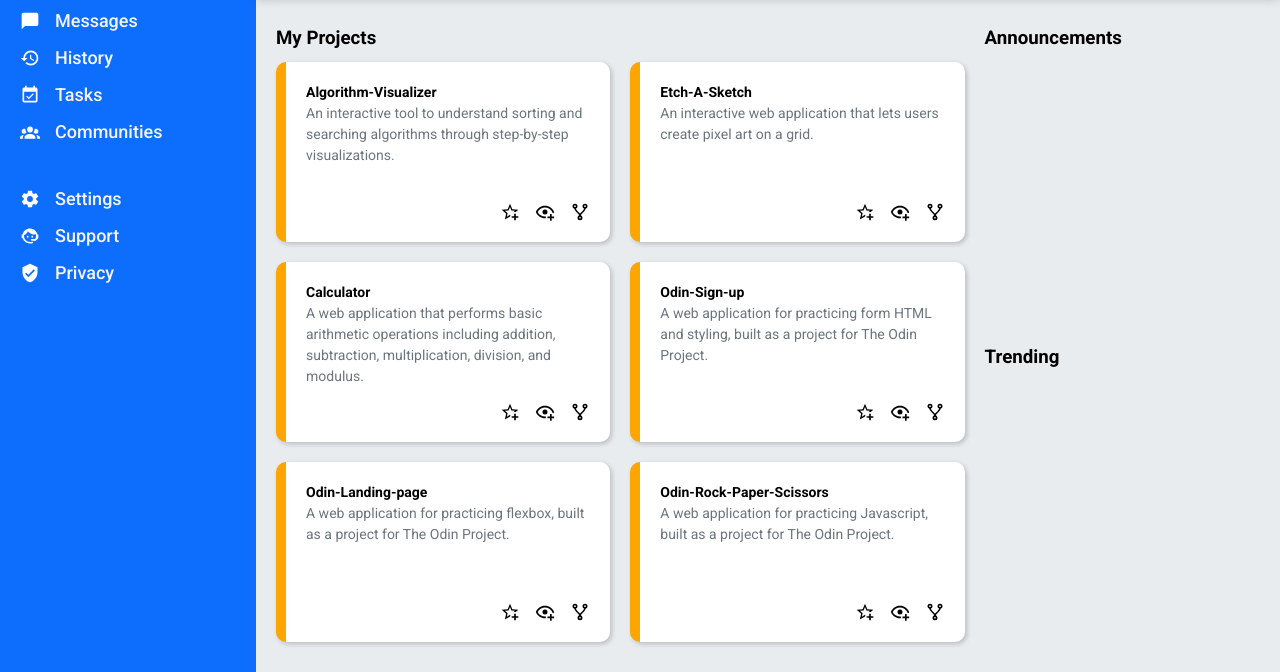
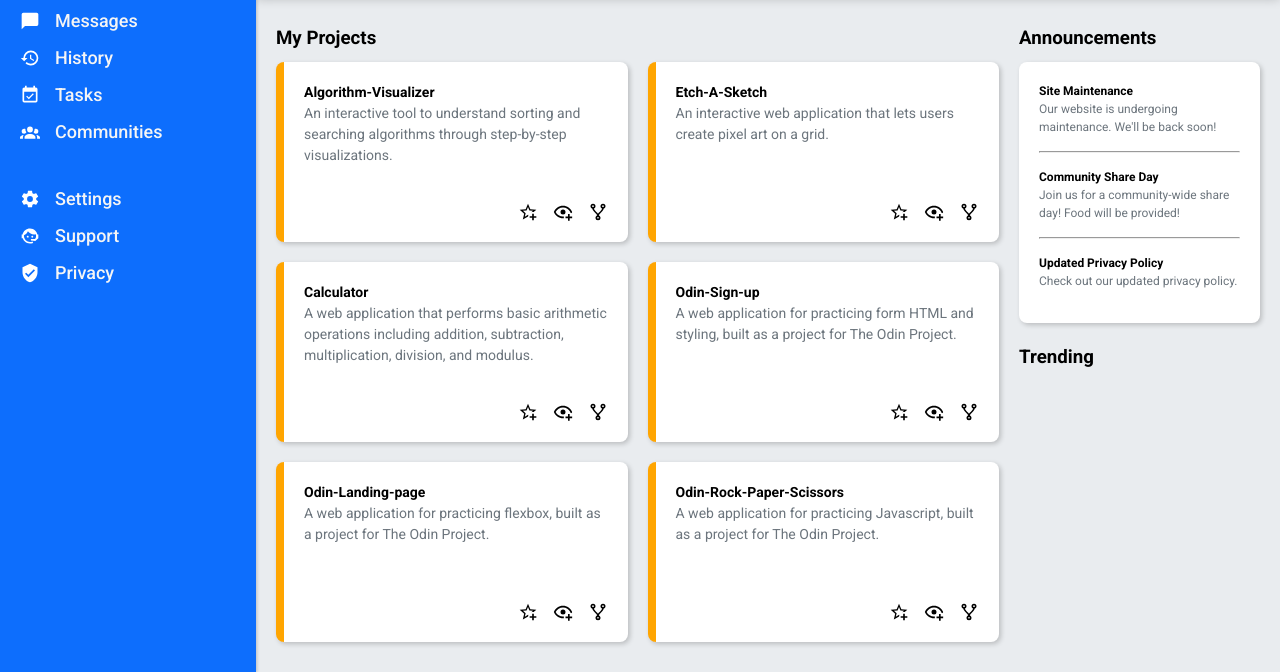
Before and after one commit to RohitBhojak/odin-dashboard, a plain HTML site: page index.html in a window 1280 px wide. Shown: the part 166-838 px from the top of the page. Drawn offline with Linux system fonts and the light colour scheme.

Commit message:
Complete announcements section

```diff
--- a/index.html
+++ b/index.html
@@ -176,6 +176,16 @@
         </div>
         <div class="announcements">
             <h3>Announcements</h3>
+            <div class="announce-card">
+                <h4>Site Maintenance</h4>
+                <p>Our website is undergoing maintenance. We'll be back soon!</p>
+                <hr>
+                <h4>Community Share Day</h4>
+                <p>Join us for a community-wide share day! Food will be provided!</p>
+                <hr>
+                <h4>Updated Privacy Policy</h4>
+                <p>Check out our updated privacy policy.</p>
+            </div>
         </div>
         <div class="trending">
             <h3>Trending</h3>
--- a/style.css
+++ b/style.css
@@ -36,6 +36,8 @@ body {
     flex-direction: column;
     gap: 30px;
     color: var(--white);
+    z-index: 200;
+    box-shadow: 1px 1px 3px rgba(0, 0, 0, 0.2);
 }
 
 .sidebar img {
@@ -125,13 +127,14 @@ body {
 /* content */
 .content {
     display: grid;
-    grid-template-columns: 2.5fr 1fr;
+    grid-template-columns: 3fr 1fr;
     grid-template-rows: 1fr 1fr;
     background-color: var(--gray);
     padding: 30px 20px;
     gap: 20px;
 }
 
+/* projects */
 .projects {
     grid-row: span 2;
 }
@@ -149,10 +152,10 @@ body {
     background-color: white;
     display: flex;
     flex-direction: column;
-    border-radius: 10px;
+    border-radius: 8px;
     padding: 20px;
     justify-content: space-between;
-    border-left: orange 10px solid;
+    border-left: orange 8px solid;
     box-shadow: 2px 2px 5px rgba(0, 0, 0, 0.2);
 }
 
@@ -165,3 +168,28 @@ body {
     display: flex;
     gap: 15px;
 }
+
+/* announcements */
+.announcements {
+    display: flex;
+    flex-direction: column;
+}
+
+.announce-card {
+    font-size: 1.2rem;
+    background-color: white;
+    padding: 20px;
+    border-radius: 8px;
+    box-shadow: 2px 2px 5px rgba(0, 0, 0, 0.2);
+    margin-top: 10px;
+    flex: 1;
+}
+
+.announce-card p {
+    color: var(--card-text);
+}
+
+hr {
+    margin: 15px 0;
+    color: var(--card-text);
+}
```
